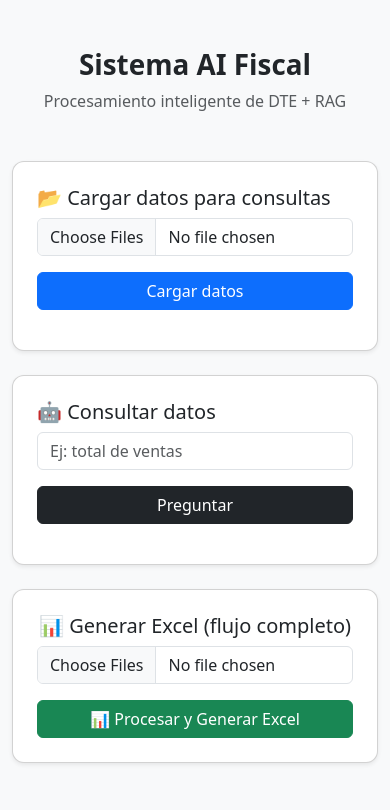
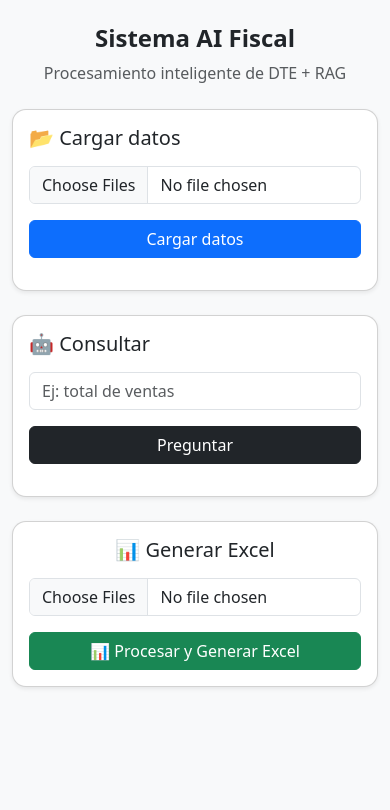
Before and after one commit to die-espin1/sistemaAIFE, a Flask app: page / in a window 390 px wide. Shown: the top 810 px of the page. Run offline with Flask 3, Linux system fonts and the light colour scheme.

Commit message:
Agregando responsive

```diff
--- a/static/styles.css
+++ b/static/styles.css
@@ -2,20 +2,46 @@ body {
     background: #f8f9fa;
 }
 
+/* Cards */
 .card {
-    border-radius: 12px;
+    border-radius: 14px;
 }
 
+/* Chat */
+.chat-box {
+    max-height: 300px;
+    overflow-y: auto;
+}
+
+/* Mensajes */
 .chat-user {
     background: #e9ecef;
     padding: 10px;
-    border-radius: 8px;
+    border-radius: 10px;
     margin-bottom: 5px;
+    font-size: 0.9rem;
 }
 
 .chat-ai {
     background: #d1e7dd;
     padding: 10px;
-    border-radius: 8px;
+    border-radius: 10px;
     margin-bottom: 10px;
+    font-size: 0.9rem;
 }
+
+/* Responsive ajustes */
+@media (max-width: 576px) {
+
+    h1 {
+        font-size: 1.5rem;
+    }
+
+    .card {
+        padding: 1rem !important;
+    }
+
+    .chat-box {
+        max-height: 250px;
+    }
+}
--- a/templates/index.html
+++ b/templates/index.html
@@ -2,6 +2,8 @@
 <html lang="es">
 <head>
 <meta charset="UTF-8">
+<meta name="viewport" content="width=device-width, initial-scale=1.0">
+
 <title>Sistema AI</title>
 
 <link href="https://cdn.jsdelivr.net/npm/bootstrap@5.3.0/dist/css/bootstrap.min.css" rel="stylesheet">
@@ -10,53 +12,53 @@
 </head>
 <body>
 
-<div class="container py-5">
+<div class="container py-4 py-md-5">
 
     <!-- HEADER -->
-    <div class="text-center mb-5">
+    <div class="text-center mb-4 mb-md-5">
         <h1 class="fw-bold">Sistema AI Fiscal</h1>
         <p class="text-muted">Procesamiento inteligente de DTE + RAG</p>
     </div>
 
     <div class="row g-4">
 
-        <!-- UPLOAD (solo RAG) -->
-        <div class="col-md-6">
-            <div class="card p-4 shadow-sm">
+        <!-- UPLOAD -->
+        <div class="col-12 col-md-6">
+            <div class="card p-3 p-md-4 shadow-sm h-100">
 
-                <h5>📂 Cargar datos para consultas</h5>
+                <h5 class="mb-3">📂 Cargar datos</h5>
 
                 <form id="uploadForm">
                     <input type="file" name="files" multiple class="form-control mb-3" required>
                     <button class="btn btn-primary w-100">Cargar datos</button>
                 </form>
 
-                <div id="uploadStatus" class="mt-3 text-success fw-bold"></div>
+                <div id="uploadStatus" class="mt-3 text-success fw-bold small"></div>
 
             </div>
         </div>
 
         <!-- RAG -->
-        <div class="col-md-6">
-            <div class="card p-4 shadow-sm">
+        <div class="col-12 col-md-6">
+            <div class="card p-3 p-md-4 shadow-sm h-100">
 
-                <h5>🤖 Consultar datos</h5>
+                <h5 class="mb-3">🤖 Consultar</h5>
 
                 <form id="questionForm">
                     <input type="text" name="pregunta" class="form-control mb-3" placeholder="Ej: total de ventas">
                     <button class="btn btn-dark w-100">Preguntar</button>
                 </form>
 
-                <div id="chatBox" class="mt-3"></div>
+                <div id="chatBox" class="mt-3 chat-box"></div>
 
             </div>
         </div>
 
-        <!-- EXCEL (flujo original restaurado) -->
+        <!-- EXCEL -->
         <div class="col-12">
-            <div class="card p-4 shadow-sm text-center">
+            <div class="card p-3 p-md-4 shadow-sm text-center">
 
-                <h5>📊 Generar Excel (flujo completo)</h5>
+                <h5 class="mb-3">📊 Generar Excel</h5>
 
                 <form id="excelForm" action="/procesar" method="post" enctype="multipart/form-data">
 
@@ -68,7 +70,7 @@
 
                 </form>
 
-                <div id="loadingExcel" class="text-center mt-3 text-muted" style="display:none;">
+                <div id="loadingExcel" class="text-muted mt-3 small d-none">
                     ⏳ Generando Excel... esto puede tardar unos segundos
                 </div>
 
@@ -78,56 +80,8 @@
     </div>
 </div>
 
-<script>
-
-// ---------------- UPLOAD (RAG) ----------------
-document.getElementById("uploadForm").addEventListener("submit", async e => {
-    e.preventDefault();
-
-    const formData = new FormData(e.target);
-
-    const res = await fetch("/upload", {
-        method: "POST",
-        body: formData
-    });
-
-    const data = await res.json();
-
-    document.getElementById("uploadStatus").innerText =
-        "✔ Datos cargados: " + data.cantidad;
-});
-
-
-// ---------------- PREGUNTAR ----------------
-document.getElementById("questionForm").addEventListener("submit", async e => {
-    e.preventDefault();
-
-    const formData = new FormData(e.target);
-
-    const res = await fetch("/preguntar", {
-        method: "POST",
-        body: formData
-    });
-
-    const data = await res.json();
-
-    const chat = document.getElementById("chatBox");
-
-    chat.innerHTML += `
-        <div class="chat-user">🧑 ${formData.get("pregunta")}</div>
-        <div class="chat-ai">🤖 ${data.respuesta}</div>
-    `;
-
-    e.target.reset();
-});
-
-
-// ---------------- EXCEL ----------------
-document.getElementById("excelForm").addEventListener("submit", () => {
-    document.getElementById("loadingExcel").style.display = "block";
-});
-
-</script>
+<!-- JS externo -->
+<script src="{{ url_for('static', filename='app.js') }}"></script>
 
 </body>
 </html>
```
Also changed, not shown: static/app.js (added, +48 -0 lines).
